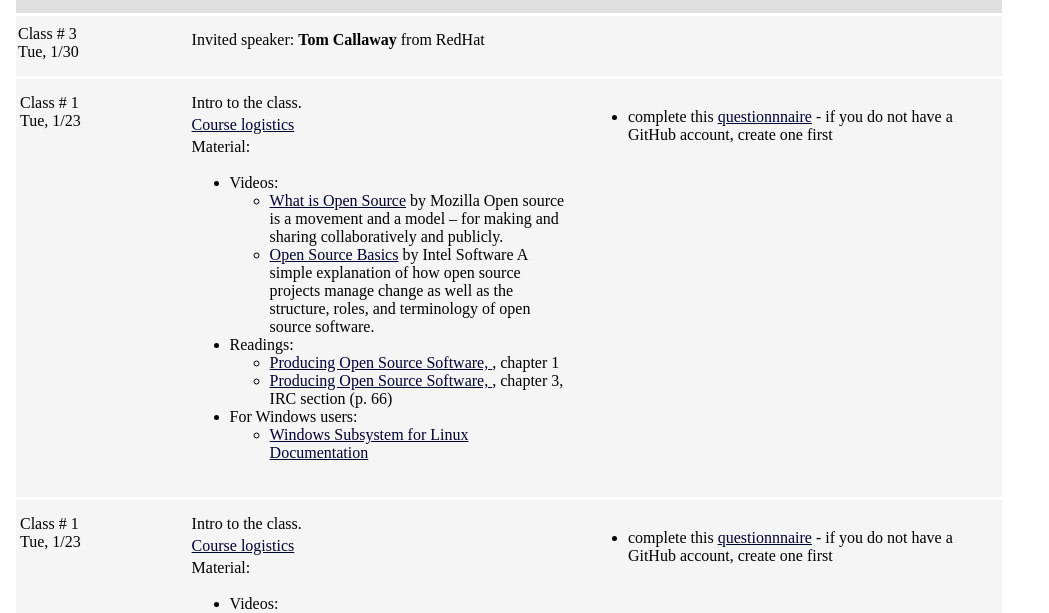
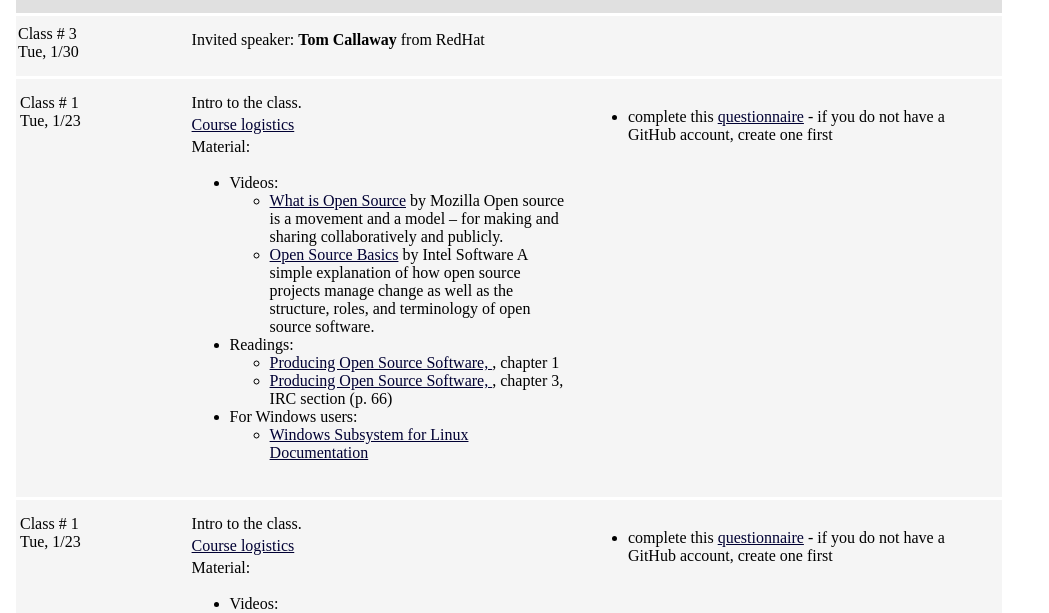
Before and after one commit to joannakl/cs480_s18, a Jekyll site: the page built from daily.html, in a window 1280 px wide and 900 px high, scrolled down 1560 px. Shown: the part 152-765 px from the top of the window, without its empty margins (0-1049 px from the left). Built offline with Jekyll 4.4.1, drawn with Linux system fonts in a browser that asks for light colours; comment, search, counter and statistics services are not loaded.

Commit message:
Correct "questionnaire" typo in daily/01/md

```diff
--- a/_includes/daily/01.markdown
+++ b/_includes/daily/01.markdown
@@ -39,7 +39,7 @@ Material:
 <div class="column_assign">
 <p markdown="block">
 
-- complete this [questionnnaire](https://goo.gl/forms/w53sDFkfXEzlrzNi2) - if you do not have a GitHub account, create one first
+- complete this [questionnaire](https://goo.gl/forms/w53sDFkfXEzlrzNi2) - if you do not have a GitHub account, create one first
 
 
 
```
